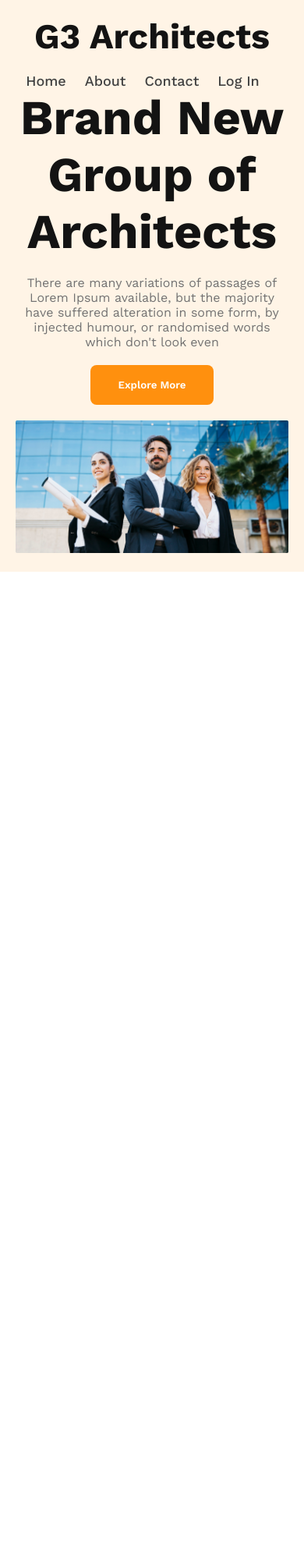
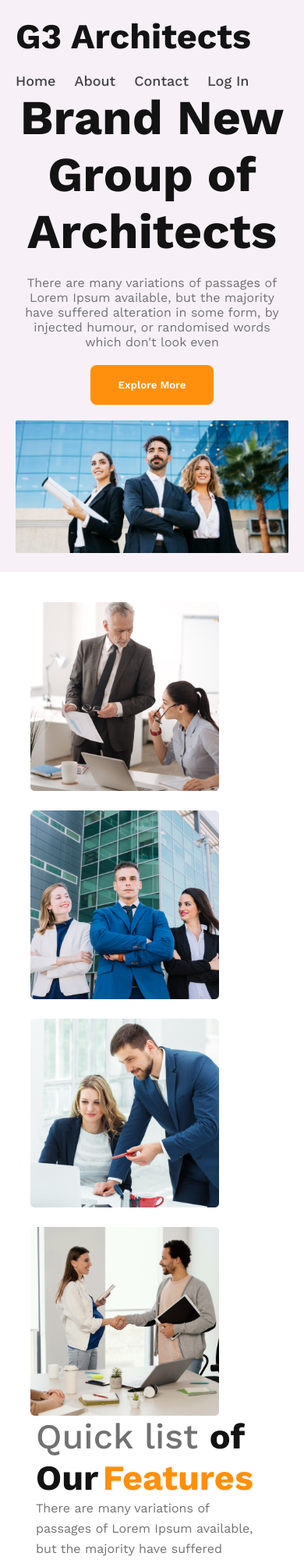
Before and after one commit to Shaoun11/responsive-project, a plain HTML site: page index.html in a window 390 px wide. Shown: the top 2000 px of the page at 78% size. Before the commit the page ends 844 px from the top, so only its background shows below. Drawn offline with nearby package versions, Linux system fonts and the light colour scheme.

Commit message:
responsive

```diff
--- a/index.html
+++ b/index.html
@@ -39,6 +39,28 @@
 
     </header>
     <main>
+        <section class="team-content">
+
+            <div class="team-img">
+              <img class="img-edit-team" src="images/team1.png" alt="">
+              <img class="img-edit-team" src="images/team2.png" alt="">
+              <img class="img-edit-team" src="images/team3.png" alt="">
+              <img class="img-edit-team" src="images/team4.png" alt="">
+            </div>
+            <div class="team-info">
+             <h3 class="team-title">
+               <span class="quick-list" > Quick list </span> <span class="of-our" >of Our</span> <span class="Features" >Features</span>
+             </h3>
+             <p class="team-decription">
+                There are many variations of passages of Lorem Ipsum available, but the majority have suffered alteration in some form, by injected humour, or randomised words which don't look even
+
+             </p>
+             <button class="btn-primary" >
+              Explore More
+             </button>
+            </div>
+
+        </section>
 
     </main>
     <footer>
--- a/style/style.css
+++ b/style/style.css
@@ -1,16 +1,16 @@
 @import url("https://fonts.googleapis.com/css2?family=Lato:wght@700&family=Open+Sans:ital,wght@0,300;0,400;0,500;0,600;0,800;1,300;1,400;1,500;1,600;1,700;1,800&family=Work+Sans:wght@400;500;600;700&display=swap");
 
-*{
+* {
   font-family: "Lato", sans-serif;
   font-family: "Open Sans", sans-serif;
   font-family: "Work Sans", sans-serif;
 }
-*{
+* {
   margin: 0;
   padding: 0;
 }
 header {
-  background: rgba(255, 144, 14, 0.1);
+  background: rgba(178, 122, 178, 0.1);
   padding: 50px 240px;
 }
 nav {
@@ -27,7 +27,6 @@ nav li {
 
   font-size: 18px;
   font-weight: 500;
-
 }
 nav li a {
   text-decoration: none;
@@ -59,37 +58,116 @@ nav li a {
 .btn-primary {
   border-radius: 8px;
   background: #ff900e;
-  color: #FFF;
+  color: #fff;
   padding: 18px 36px;
   font-weight: 600;
   border: 0;
   margin-top: 20px;
+}
+.banner-img {
+  width: 100%;
+  margin-top: 20px;
+}
+/* this is main section style */
+main {
+  margin: 1440px;
+  margin: 40px auto;
+  background-color: rgb(255, 255, 255);
+}
+.team-content {
+  display: flex;
+  align-items: center;
+  border-radius: 8px;
 
 }
-.banner-img{
-    width: 100%;
-    margin-top: 20px;
+.team-img {
+  display: grid;
+  grid-template-columns: repeat(2, 1fr);
+  gap: 25px;
+  margin-left: 240px;
+}
+.team-info {
+  margin-left: 60px;
+  margin-right: 70px;
+}
+.img-edit-team {
+  height: 242px;
+  width: 242px;
+}
+.quick-list {
+  color: #727272;
+
+  font-size: 45px;
+
+  font-weight: 500;
+}
+
+.of-our {
+  color: #131313;
+  font-size: 45px;
+  font-weight: 700;
+}
+.Features {
+  color: #ff900e;
+  font-size: 45px;
+  font-weight: 700;
+}
+.team-decription {
+  color: #727272;
+  font-size: 16px;
+  font-weight: 400;
+  line-height: 26px;
+}
 
 
-}
+
+
+
+
 /* responsive-design */
 /* responsive for mobile */
-@media screen and (max-width: 576px)  {
-    header{
+@media screen and (max-width: 576px) {
+    header {
       padding: 20px;
     }
-    nav{
+    nav,.team-content  {
       flex-direction: column;
+      align-items: flex-start;
     }
+    .team-img{
+        display: grid;
+        grid-template-columns: 1fr;
+        margin-left: 0%;
+    }
+    main {
+        margin: 10%;
+    }
+    .team-info {
+        margin-left: 7px;
+        margin-right: 7px;}
+
   }
 
   /* responsive for medium device */
-@media screen and (min-width:576px) and (max-width:960px) {
-    header{
+  @media screen and (min-width: 576px) and (max-width: 960px) {
+    header {
       padding: 50px;
+    }
+    nav,.team-content  {
+      flex-direction: column;
+      align-items: flex-start;
+    }
+    .team-img{
+        display: grid;
+        grid-template-columns: 1fr;
+        margin-left: 0%;
 
     }
-    nav{
-       flex-direction: column;
+    main {
+        margin: 10%;
     }
+    .team-info {
+        margin-left: 7px;
+        margin-right: 7px;}
+
   }
```
Lines whose indentation alone changed are shown as unchanged.
